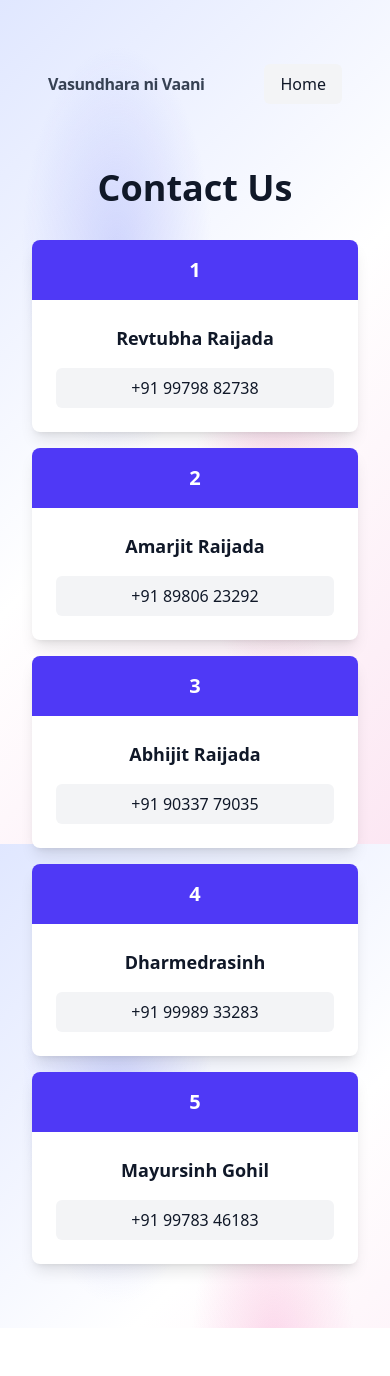
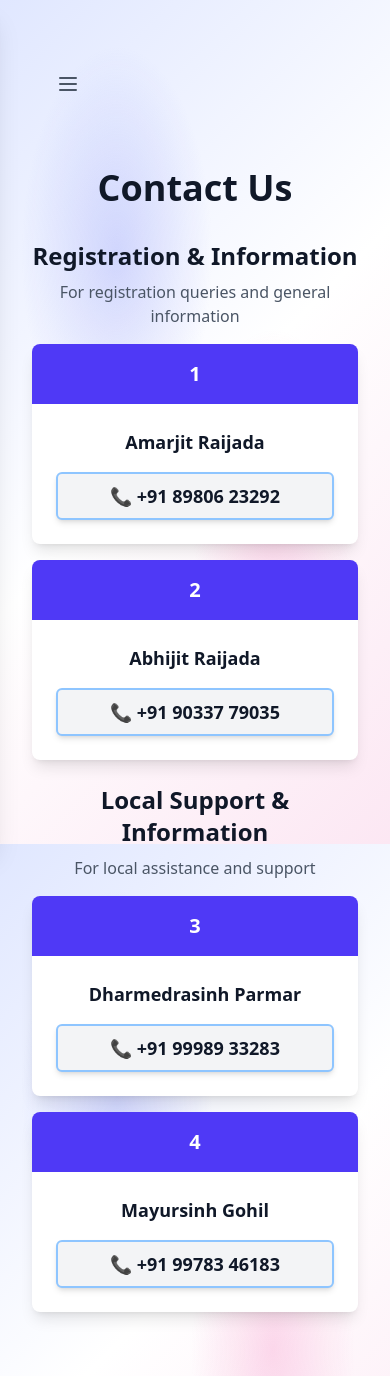
Before and after one commit to abhijitraijada/vaani, a React (Vite) app: page /contact in a window 390 px wide. Before the commit the page ends 1328 px from the top, so only its background shows below. Built offline with nearby package versions, Linux system fonts and the light colour scheme.

Commit message:
Added new names and header drawer

```diff
--- a/src/components/navigation/AppShell.tsx
+++ b/src/components/navigation/AppShell.tsx
@@ -1,17 +1,88 @@
 import type { PropsWithChildren, ReactNode } from 'react';
 import { Container, Section, Flex } from '../primitives/Layout';
 import { cn } from '../../lib/cn';
+import { useState } from 'react';
 
 export function Header({ left, right }: { left?: ReactNode; right?: ReactNode }) {
+  const [isDrawerOpen, setIsDrawerOpen] = useState(false);
+
+  const toggleDrawer = () => setIsDrawerOpen(!isDrawerOpen);
+
   return (
+    <>
       <Section className="py-4">
         <Container>
           <Flex className="items-center justify-between">
-          <div className="min-w-0">{left}</div>
-          <div className="shrink-0">{right}</div>
+            {/* Desktop: Show left and right components */}
+            <div className="hidden lg:flex min-w-0">{left}</div>
+            <div className="hidden lg:flex shrink-0">{right}</div>
+
+            {/* Mobile: Show burger menu on left, no title */}
+            <div className="lg:hidden flex items-center justify-between w-full">
+              <button
+                onClick={toggleDrawer}
+                className="p-2 rounded-md text-gray-600 hover:text-gray-900 hover:bg-gray-100 dark:text-gray-400 dark:hover:text-gray-100 dark:hover:bg-gray-800"
+                aria-label="Open navigation menu"
+              >
+                <svg className="w-6 h-6" fill="none" stroke="currentColor" viewBox="0 0 24 24">
+                  <path strokeLinecap="round" strokeLinejoin="round" strokeWidth={2} d="M4 6h16M4 12h16M4 18h16" />
+                </svg>
+              </button>
+              <div className="flex-1"></div>
+            </div>
           </Flex>
         </Container>
       </Section>
+
+      {/* Mobile Drawer - Always rendered for smooth animations */}
+      <div className="lg:hidden">
+        {/* Backdrop */}
+        <div
+          className={cn(
+            "fixed inset-0 bg-black transition-opacity duration-300 ease-in-out z-40",
+            isDrawerOpen ? "opacity-50 pointer-events-auto" : "opacity-0 pointer-events-none"
+          )}
+          onClick={toggleDrawer}
+        />
+
+        {/* Drawer */}
+        <div className={cn(
+          "fixed left-0 top-0 h-full w-80 bg-white dark:bg-gray-900 shadow-xl z-50 transition-transform duration-300 ease-in-out",
+          isDrawerOpen ? "translate-x-0" : "-translate-x-full"
+        )}>
+          {/* Drawer Header */}
+          <div className="flex items-center justify-between p-4 border-b border-gray-200 dark:border-gray-700">
+            <h2 className="text-lg font-semibold text-gray-900 dark:text-gray-100">Menu</h2>
+            <button
+              onClick={toggleDrawer}
+              className="p-2 rounded-md text-gray-600 hover:text-gray-900 hover:bg-gray-100 dark:text-gray-400 dark:hover:text-gray-100 dark:hover:bg-gray-800"
+              aria-label="Close navigation menu"
+            >
+              <svg className="w-5 h-5" fill="none" stroke="currentColor" viewBox="0 0 24 24">
+                <path strokeLinecap="round" strokeLinejoin="round" strokeWidth={2} d="M6 18L18 6M6 6l12 12" />
+              </svg>
+            </button>
+          </div>
+
+          {/* Drawer Content - No partitions */}
+          <div className="p-4 space-y-4">
+            {/* Left Component */}
+            {left && (
+              <div className="py-2">
+                {left}
+              </div>
+            )}
+
+            {/* Right Component */}
+            {right && (
+              <div className="py-2">
+                {right}
+              </div>
+            )}
+          </div>
+        </div>
+      </div>
+    </>
   );
 }
 
--- a/src/pages/ContactUs.tsx
+++ b/src/pages/ContactUs.tsx
@@ -10,7 +10,7 @@ export default function ContactUs() {
   return (
     <div className="min-h-screen flex flex-col">
       <Header
-        left={<Text className="text-base font-semibold tracking-tight">Vasundhara ni Vaani</Text>}
+        left={<Text className="font-semibold tracking-tight text-4xl">Vasundhara ni Vaani</Text>}
         right={<Button variant="secondary" onClick={() => navigate('/')}>Home</Button>}
       />
 
@@ -21,7 +21,14 @@ export default function ContactUs() {
           </div>
 
           {/* Mobile Cards View */}
-          <div className="block lg:hidden space-y-4">
+          <div className="block lg:hidden space-y-6">
+            {/* Registration & Information Section */}
+            <div>
+              <div className="text-center mb-4">
+                <h2 className="text-2xl font-bold text-gray-900 dark:text-gray-100 mb-2">Registration & Information</h2>
+                <p className="text-gray-600 dark:text-gray-400">For registration queries and general information</p>
+              </div>
+              <div className="space-y-4">
                 {/* Contact Card 1 */}
                 <div className="bg-white dark:bg-gray-800 rounded-lg shadow-lg overflow-hidden">
                   <div className="bg-indigo-600 text-white px-6 py-4 text-center">
@@ -29,15 +36,15 @@ export default function ContactUs() {
                   </div>
                   <div className="p-6">
                     <div className="text-center mb-4">
-                  <div className="font-semibold text-lg text-gray-900 dark:text-gray-100 mb-2">Revtubha Raijada</div>
+                      <div className="font-semibold text-lg text-gray-900 dark:text-gray-100 mb-2">Amarjit Raijada</div>
                     </div>
                     <div className="text-center">
                       <Button
-                    onClick={() => window.open('tel:+919979882738')}
+                        onClick={() => window.open('tel:+918980623292')}
                         variant="secondary"
-                    className="w-full text-blue-600 hover:text-blue-700 hover:bg-blue-100 dark:text-blue-400 dark:hover:text-blue-300 dark:hover:bg-blue-900/30"
+                        className="w-full h-12 text-lg font-semibold border-2 border-blue-300 hover:border-blue-400 bg-blue-50 hover:bg-blue-100 text-blue-700 hover:text-blue-800 dark:bg-blue-900/20 dark:border-blue-600 dark:hover:border-blue-500 dark:text-blue-300 dark:hover:text-blue-200 dark:hover:bg-blue-900/40 shadow-md hover:shadow-lg transition-all duration-200"
                       >
-                    +91 99798 82738
+                        📞 +91 89806 23292
                       </Button>
                     </div>
                   </div>
@@ -50,20 +57,29 @@ export default function ContactUs() {
                   </div>
                   <div className="p-6">
                     <div className="text-center mb-4">
-                  <div className="font-semibold text-lg text-gray-900 dark:text-gray-100 mb-2">Amarjit Raijada</div>
+                      <div className="font-semibold text-lg text-gray-900 dark:text-gray-100 mb-2">Abhijit Raijada</div>
                     </div>
                     <div className="text-center">
                       <Button
-                    onClick={() => window.open('tel:+918980623292')}
+                        onClick={() => window.open('tel:+919033779035')}
                         variant="secondary"
-                    className="w-full text-blue-600 hover:text-blue-700 hover:bg-blue-100 dark:text-blue-400 dark:hover:text-blue-300 dark:hover:bg-blue-900/30"
+                        className="w-full h-12 text-lg font-semibold border-2 border-blue-300 hover:border-blue-400 bg-blue-50 hover:bg-blue-100 text-blue-700 hover:text-blue-800 dark:bg-blue-900/20 dark:border-blue-600 dark:hover:border-blue-500 dark:text-blue-300 dark:hover:text-blue-200 dark:hover:bg-blue-900/40 shadow-md hover:shadow-lg transition-all duration-200"
                       >
-                    +91 89806 23292
+                        📞 +91 90337 79035
                       </Button>
                     </div>
                   </div>
                 </div>
+              </div>
+            </div>
 
+            {/* Local Support & Information Section */}
+            <div>
+              <div className="text-center mb-4">
+                <h2 className="text-2xl font-bold text-gray-900 dark:text-gray-100 mb-2">Local Support & Information</h2>
+                <p className="text-gray-600 dark:text-gray-400">For local assistance and support</p>
+              </div>
+              <div className="space-y-4">
                 {/* Contact Card 3 */}
                 <div className="bg-white dark:bg-gray-800 rounded-lg shadow-lg overflow-hidden">
                   <div className="bg-indigo-600 text-white px-6 py-4 text-center">
@@ -71,15 +87,15 @@ export default function ContactUs() {
                   </div>
                   <div className="p-6">
                     <div className="text-center mb-4">
-                  <div className="font-semibold text-lg text-gray-900 dark:text-gray-100 mb-2">Abhijit Raijada</div>
+                      <div className="font-semibold text-lg text-gray-900 dark:text-gray-100 mb-2">Dharmedrasinh Parmar</div>
                     </div>
                     <div className="text-center">
                       <Button
-                    onClick={() => window.open('tel:+919033779035')}
+                        onClick={() => window.open('tel:+919998933283')}
                         variant="secondary"
-                    className="w-full text-blue-600 hover:text-blue-700 hover:bg-blue-100 dark:text-blue-400 dark:hover:text-blue-300 dark:hover:bg-blue-900/30"
+                        className="w-full h-12 text-lg font-semibold border-2 border-blue-300 hover:border-blue-400 bg-blue-50 hover:bg-blue-100 text-blue-700 hover:text-blue-800 dark:bg-blue-900/20 dark:border-blue-600 dark:hover:border-blue-500 dark:text-blue-300 dark:hover:text-blue-200 dark:hover:bg-blue-900/40 shadow-md hover:shadow-lg transition-all duration-200"
                       >
-                    +91 90337 79035
+                        📞 +91 99989 33283
                       </Button>
                     </div>
                   </div>
@@ -92,37 +108,18 @@ export default function ContactUs() {
                   </div>
                   <div className="p-6">
                     <div className="text-center mb-4">
-                  <div className="font-semibold text-lg text-gray-900 dark:text-gray-100 mb-2">Dharmedrasinh</div>
-                </div>
-                <div className="text-center">
-                  <Button
-                    onClick={() => window.open('tel:+919998933283')}
-                    variant="secondary"
-                    className="w-full text-blue-600 hover:text-blue-700 hover:bg-blue-100 dark:text-blue-400 dark:hover:text-blue-300 dark:hover:bg-blue-900/30"
-                  >
-                    +91 99989 33283
-                  </Button>
-                </div>
-              </div>
-            </div>
-
-            {/* Contact Card 5 */}
-            <div className="bg-white dark:bg-gray-800 rounded-lg shadow-lg overflow-hidden">
-              <div className="bg-indigo-600 text-white px-6 py-4 text-center">
-                <div className="text-xl font-bold">5</div>
-              </div>
-              <div className="p-6">
-                <div className="text-center mb-4">
                       <div className="font-semibold text-lg text-gray-900 dark:text-gray-100 mb-2">Mayursinh Gohil</div>
                     </div>
                     <div className="text-center">
                       <Button
                         onClick={() => window.open('tel:+919978346183')}
                         variant="secondary"
-                    className="w-full text-blue-600 hover:text-blue-700 hover:bg-blue-100 dark:text-blue-400 dark:hover:text-blue-300 dark:hover:bg-blue-900/30"
+                        className="w-full h-12 text-lg font-semibold border-2 border-blue-300 hover:border-blue-400 bg-blue-50 hover:bg-blue-100 text-blue-700 hover:text-blue-800 dark:bg-blue-900/20 dark:border-blue-600 dark:hover:border-blue-500 dark:text-blue-300 dark:hover:text-blue-200 dark:hover:bg-blue-900/40 shadow-md hover:shadow-lg transition-all duration-200"
                       >
-                    +91 99783 46183
+                        📞 +91 99783 46183
                       </Button>
+                    </div>
+                  </div>
                 </div>
               </div>
             </div>
@@ -130,6 +127,12 @@ export default function ContactUs() {
 
           {/* Desktop Table View */}
           <div className="hidden lg:block mx-auto max-w-4xl">
+            {/* Registration & Information Section */}
+            <div className="mb-8">
+              <div className="text-center mb-6">
+                <h2 className="text-3xl font-bold text-gray-900 dark:text-gray-100 mb-3">Registration & Information</h2>
+                <p className="text-lg text-gray-600 dark:text-gray-400">For registration queries and general information</p>
+              </div>
               <div className="overflow-x-auto">
                 <table className="w-full border-collapse bg-white dark:bg-gray-800 rounded-lg shadow-lg overflow-hidden">
                   <thead>
@@ -151,23 +154,6 @@ export default function ContactUs() {
                         <div className="font-semibold text-lg">1</div>
                       </td>
                       <td className="bg-blue-50 dark:bg-blue-900/20 px-6 py-4 text-center border-b border-gray-200 dark:border-gray-700">
-                      <div className="font-semibold text-lg">Revtubha Raijada</div>
-                    </td>
-                    <td className="bg-blue-50 dark:bg-blue-900/20 px-6 py-4 text-center border-b border-gray-200 dark:border-gray-700">
-                      <Button
-                        onClick={() => window.open('tel:+919979882738')}
-                        variant="secondary"
-                        className="text-blue-600 hover:text-blue-700 hover:bg-blue-100 dark:text-blue-400 dark:hover:text-blue-300 dark:hover:bg-blue-900/30"
-                      >
-                        +91 99798 82738
-                      </Button>
-                    </td>
-                  </tr>
-                  <tr>
-                    <td className="bg-indigo-50 dark:bg-indigo-900/20 px-6 py-4 text-center border-b border-gray-200 dark:border-gray-700">
-                      <div className="font-semibold text-lg">2</div>
-                    </td>
-                    <td className="bg-blue-50 dark:bg-blue-900/20 px-6 py-4 text-center border-b border-gray-200 dark:border-gray-700">
                         <div className="font-semibold text-lg">Amarjit Raijada</div>
                       </td>
                       <td className="bg-blue-50 dark:bg-blue-900/20 px-6 py-4 text-center border-b border-gray-200 dark:border-gray-700">
@@ -182,7 +168,7 @@ export default function ContactUs() {
                     </tr>
                     <tr>
                       <td className="bg-indigo-50 dark:bg-indigo-900/20 px-6 py-4 text-center border-b border-gray-200 dark:border-gray-700">
-                      <div className="font-semibold text-lg">3</div>
+                        <div className="font-semibold text-lg">2</div>
                       </td>
                       <td className="bg-blue-50 dark:bg-blue-900/20 px-6 py-4 text-center border-b border-gray-200 dark:border-gray-700">
                         <div className="font-semibold text-lg">Abhijit Raijada</div>
@@ -197,12 +183,39 @@ export default function ContactUs() {
                         </Button>
                       </td>
                     </tr>
+                  </tbody>
+                </table>
+              </div>
+            </div>
+
+            {/* Local Support & Information Section */}
+            <div>
+              <div className="text-center mb-6">
+                <h2 className="text-3xl font-bold text-gray-900 dark:text-gray-100 mb-3">Local Support & Information</h2>
+                <p className="text-lg text-gray-600 dark:text-gray-400">For local assistance and support</p>
+              </div>
+              <div className="overflow-x-auto">
+                <table className="w-full border-collapse bg-white dark:bg-gray-800 rounded-lg shadow-lg overflow-hidden">
+                  <thead>
+                    <tr>
+                      <th className="bg-indigo-600 text-white px-6 py-4 text-center font-semibold text-lg border-b border-indigo-700">
+                        Sr. No.
+                      </th>
+                      <th className="bg-indigo-600 text-white px-6 py-4 text-center font-semibold text-lg border-b border-indigo-700">
+                        Name
+                      </th>
+                      <th className="bg-indigo-600 text-white px-6 py-4 text-center font-semibold text-lg border-b border-indigo-700">
+                        Phone Number
+                      </th>
+                    </tr>
+                  </thead>
+                  <tbody>
                     <tr>
                       <td className="bg-indigo-50 dark:bg-indigo-900/20 px-6 py-4 text-center border-b border-gray-200 dark:border-gray-700">
-                      <div className="font-semibold text-lg">4</div>
+                        <div className="font-semibold text-lg">3</div>
                       </td>
                       <td className="bg-blue-50 dark:bg-blue-900/20 px-6 py-4 text-center border-b border-gray-200 dark:border-gray-700">
-                      <div className="font-semibold text-lg">Dharmedrasinh</div>
+                        <div className="font-semibold text-lg">Dharmedrasinh Parmar</div>
                       </td>
                       <td className="bg-blue-50 dark:bg-blue-900/20 px-6 py-4 text-center border-b border-gray-200 dark:border-gray-700">
                         <Button
@@ -216,7 +229,7 @@ export default function ContactUs() {
                     </tr>
                     <tr>
                       <td className="bg-indigo-50 dark:bg-indigo-900/20 px-6 py-4 text-center border-b border-gray-200 dark:border-gray-700">
-                      <div className="font-semibold text-lg">5</div>
+                        <div className="font-semibold text-lg">4</div>
                       </td>
                       <td className="bg-blue-50 dark:bg-blue-900/20 px-6 py-4 text-center border-b border-gray-200 dark:border-gray-700">
                         <div className="font-semibold text-lg">Mayursinh Gohil</div>
@@ -235,6 +248,7 @@ export default function ContactUs() {
                 </table>
               </div>
             </div>
+          </div>
         </Section>
       </main>
     </div>
```
Lines whose indentation alone changed are shown as unchanged.
